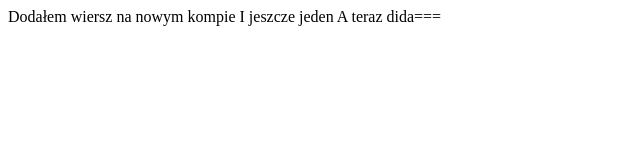
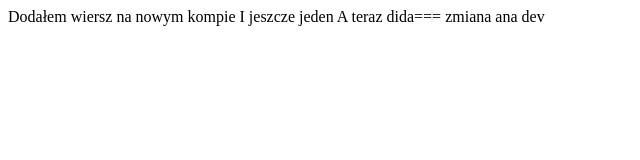
Before and after one commit to do4it/HTML, a plain HTML site: page index.html in a window 1280 px wide. Shown: the whole page, without its empty margins (0-640 px from the left). Drawn offline with Linux system fonts and the light colour scheme.

Commit message:
Zmiana ana dev

```diff
--- a/index.html
+++ b/index.html
@@ -10,6 +10,7 @@
     Dodałem wiersz na nowym kompie
     I jeszcze jeden
     A teraz dida===
+    zmiana ana dev
 
 </body>
 </html>
```
